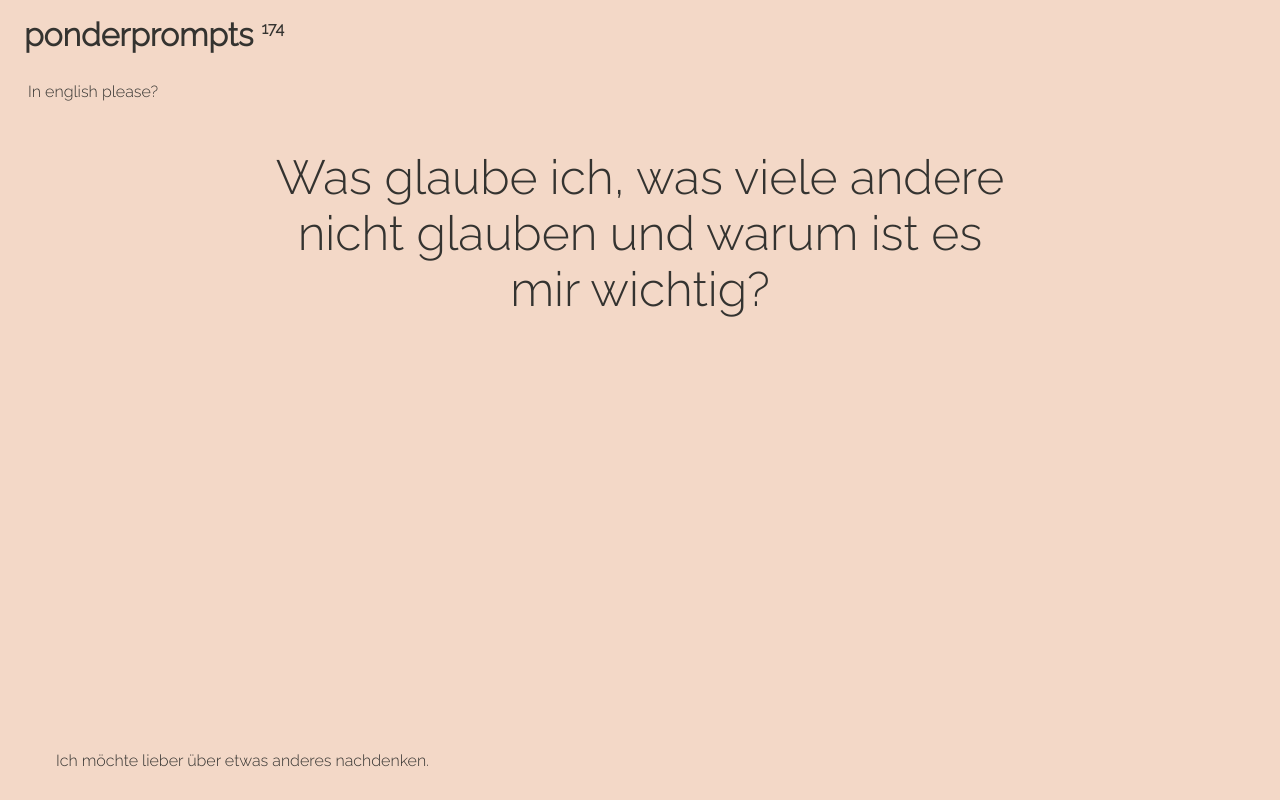
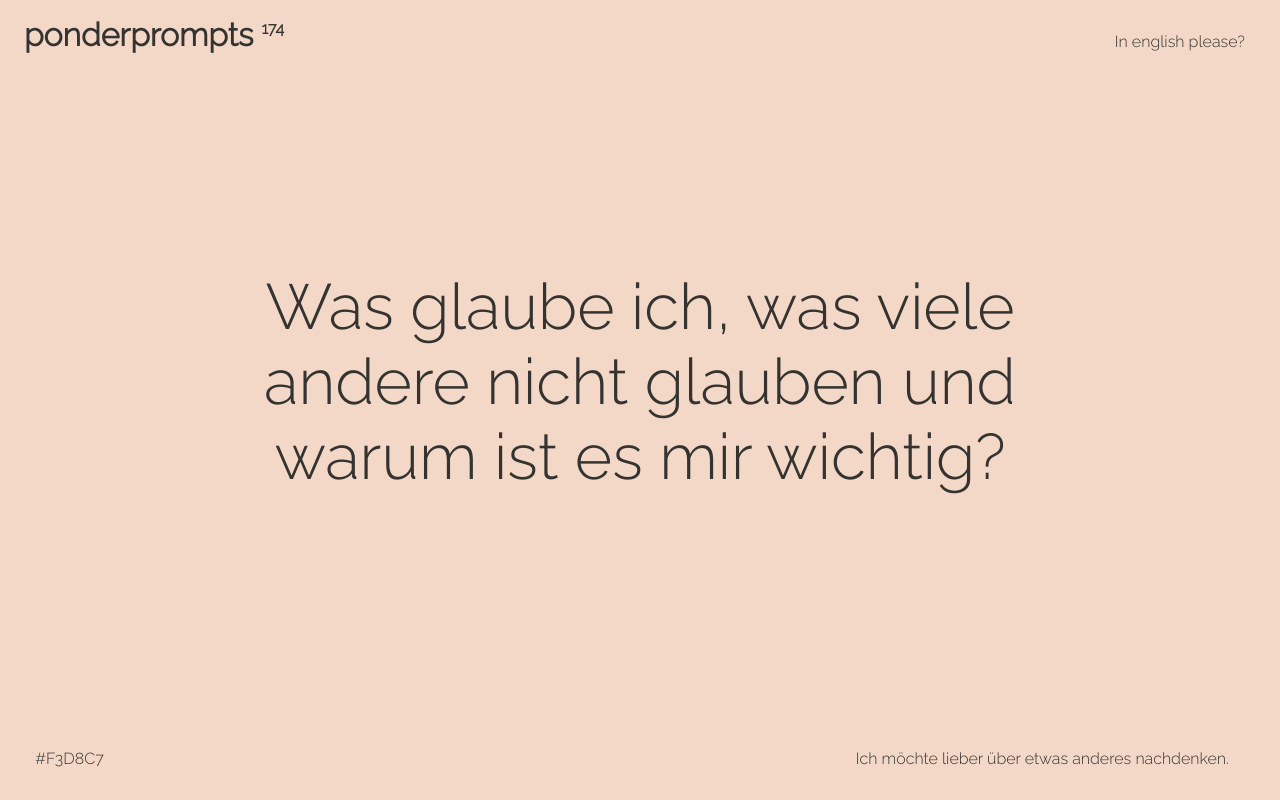
Before and after one commit to koryna/ponderprompts, an Angular app: page / in a window 1280 px wide. Built offline with nearby package versions, Linux system fonts and the light colour scheme.

Commit message:
feat: further improve responsiveness using flex box

```diff
--- a/src/app/app.component.css
+++ b/src/app/app.component.css
@@ -1,22 +1,35 @@
 h1 {
   margin-top: 0;
+  margin-bottom: 0;
   padding: 0.5rem 1rem;
+}
+
+sup {
+  font-size: 1rem;
+}
+
+.container {
+  height: 60vh;
+  display: flex;
+  align-items: center;
+  justify-content: center;
 }
 
 .prompt {
   display: block;
   text-align: center;
-  font-size: 3rem;
-  padding: 3rem;
+  font-size: 4rem;
+  padding: 2rem 3rem;
   max-width: 60%;
   margin: auto;
 }
 
 .next-button {
   position: fixed;
-  bottom: 30px;
-  margin: 0 3rem;
+  bottom: 0px;
+  right: 0rem;
   text-align: center;
+  padding: 1rem 1.5rem;
 }
 
 .color {
@@ -32,12 +45,45 @@ a, a:focus, a:visited, a:hover{
   margin-left: 1.25rem;
 }
 
-@media only screen and (max-width: 768px) {
+@media only screen and (max-width: 836px) {
   .prompt {
-      font-size: 2.5rem;
+      font-size: 2rem;
+      max-width: 100%;
+      padding: 2rem;
   }
 }
 
-sup {
-  font-size: 1rem;
+@media only screen and (min-width: 1024px) {
+  .container {
+    height: 80vh;
+  }
 }
+
+@media only screen and (min-width: 812px) {
+  .color {
+    position: absolute;
+    bottom: 2rem;
+    left: 2.2rem;
+    display: inline;
+  }
+
+  .locale {
+    position: absolute;
+    top: 2rem;
+    right: 2.2rem;
+    display: inline;
+  }
+
+  .next-button {
+    position: absolute;
+    bottom: 2rem;
+    right: 2.2rem;
+    margin: 0;
+    padding: 0;
+  }
+
+  .next-button a {
+    cursor: pointer;
+    padding: 0.5rem 1rem;
+  }
+}
--- a/src/app/app.component.html
+++ b/src/app/app.component.html
@@ -2,14 +2,10 @@
 <div class="locale"> <a href="https://ponderprompts.{{url}}" target="_self">{{switch}}</a></div>
 <div class="container">
   <div class="container-item">
-    <div class="prompt">
-      {{prompt.content}}
-    </div>
+    <div class="prompt" [innerHTML]="prompt.content"></div>
   </div>
-  <br/>
-  <div class="next-button">
-    <a (click)="giveMeAnotherPrompt()">{{reload}}</a>
-  </div>
-  <br/>
-  <div class="color">{{color}}</div>
 </div>
+<div class="next-button">
+  <a (click)="giveMeAnotherPrompt()">{{reload}}</a>
+</div>
+<div class="color">{{color}}</div>
--- a/src/assets/prompts.de.json
+++ b/src/assets/prompts.de.json
@@ -89,7 +89,7 @@
   },
   {
     "type": "QUESTION",
-    "content": "Was war mein größte Errungenschaft?"
+    "content": "Was war mein größte Errungen&shy;schaft?"
   },
   {
     "type": "QUESTION",
@@ -305,11 +305,11 @@
   },
   {
     "type": "QUESTION",
-    "content": "Was ist das wünschenswerteste Merkmal, dass eine Person besitzen kann und warum?"
+    "content": "Was ist das wünschens&shy;werteste Merkmal, dass eine Person besitzen kann und warum?"
   },
   {
     "type": "QUESTION",
-    "content": "Was will ich am allermeisten und warum?"
+    "content": "Was will ich am aller&shy;meisten und warum?"
   },
   {
     "type": "PROMPT",
@@ -353,7 +353,7 @@
   },
   {
     "type": "QUESTION",
-    "content": "Was ist meine größte Herausforderung?"
+    "content": "Was ist meine größte Heraus&shy;forderung?"
   },
   {
     "type": "QUESTION",
@@ -461,7 +461,7 @@
   },
   {
     "type": "QUESTION",
-    "content": "Zu welchen drei Fragen hätte ich gern antworten und wer trägt die Verantwortung für die Antworten?"
+    "content": "Zu welchen drei Fragen hätte ich gern antworten und wer trägt die Ver&shy;antwortung für die Antworten?"
   },
   {
     "type": "QUESTION",
@@ -497,7 +497,7 @@
   },
   {
     "type": "PROMPT",
-    "content": "Wenn ich betrachte was ich heute täglich tue und was meine Gewohnheiten sind, dann bin ich in 5 Jahren..."
+    "content": "Wenn ich betrachte was ich heute täglich tue und was meine Gewohn&shy;heiten sind, dann bin ich in 5 Jahren..."
   },
   {
     "type": "QUESTION",
@@ -509,7 +509,7 @@
   },
   {
     "type": "PROMPT",
-    "content": "In meiner Freizeit mache ich überlicherweise..."
+    "content": "In meiner Freizeit mache ich üblicher&shy;weise..."
   },
   {
     "type": "QUESTION",
@@ -525,7 +525,7 @@
   },
   {
     "type": "QUESTION",
-    "content": "Was war die größte Veränderung in meinem Leben im letzten Jahr?"
+    "content": "Was war die größte Ver&shy;änderung in meinem Leben im letzten Jahr?"
   },
   {
     "type": "QUESTION",
@@ -549,7 +549,7 @@
   },
   {
     "type": "QUESTION",
-    "content": "Welche positiven Veränderungen sind kürzlich in mein Leben getreten?"
+    "content": "Welche positiven Ver&shy;änderungen sind kürzlich in mein Leben getreten?"
   },
   {
     "type": "QUESTION",
@@ -581,7 +581,7 @@
   },
   {
     "type": "QUESTION",
-    "content": "Was ist mein Lieblingsgeräusch und warum?"
+    "content": "Was ist mein Lieblings&shy;geräusch und warum?"
   },
   {
     "type": "QUESTION",
@@ -613,11 +613,11 @@
   },
   {
     "type": "QUESTION",
-    "content": "Wie würdest ich meine Zukunft in 3 Worten beschreiben?"
+    "content": "Wie würdest ich meine Zukunft in 3 Worten be&shy;schreiben?"
   },
   {
     "type": "QUESTION",
-    "content": "Wer sind meine Lieblingsmenschen und warum?"
+    "content": "Wer sind meine Lieblings&shy;menschen und warum?"
   },
   {
     "type": "QUESTION",
@@ -629,7 +629,7 @@
   },
   {
     "type": "QUESTION",
-    "content": "Was ist für mich selbstverständlich, was es in Wirklichkeit nicht ist?"
+    "content": "Was ist für mich selbst&shy;ver&shy;ständ&shy;lich, was es in Wirk&shy;lich&shy;keit nicht ist?"
   },
   {
     "type": "QUESTION",
```
